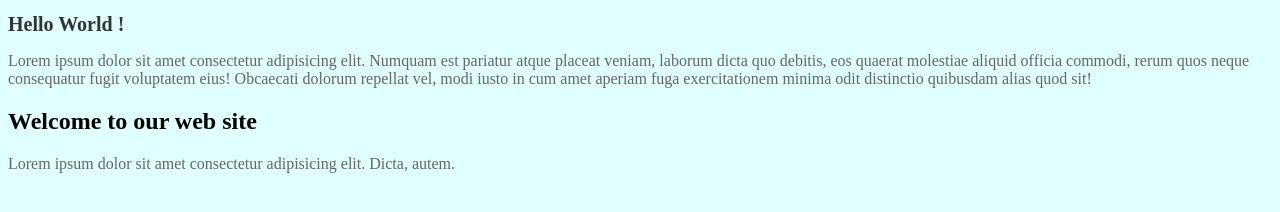
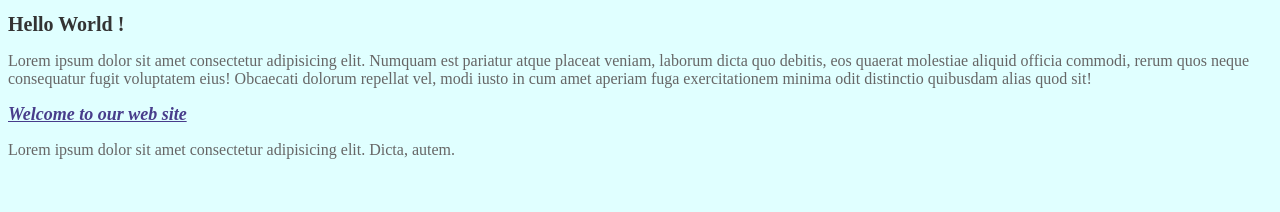
Before and after one commit to Ali-Prog93/TP-Git, a plain HTML site: page index.html in a window 1280 px wide. Drawn offline with Linux system fonts and the light colour scheme.

Commit message:
Update CSS

```diff
--- a/css/style.css
+++ b/css/style.css
@@ -11,3 +11,10 @@ p{
     font-weight: 300;
     color: #666;
 }
+
+h2{
+    font-style: italic;
+    text-decoration: underline;
+    font-size: 18px;
+    color: darkslateblue;
+}
```
